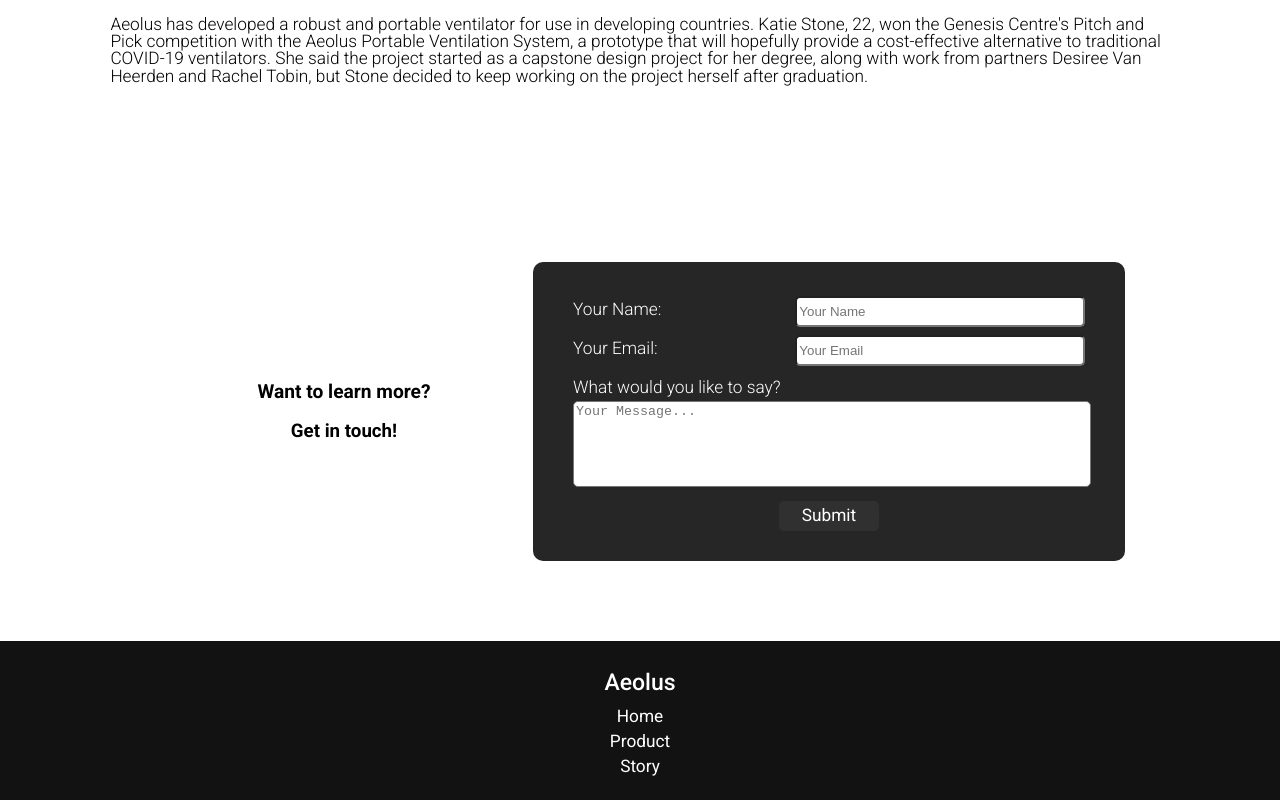
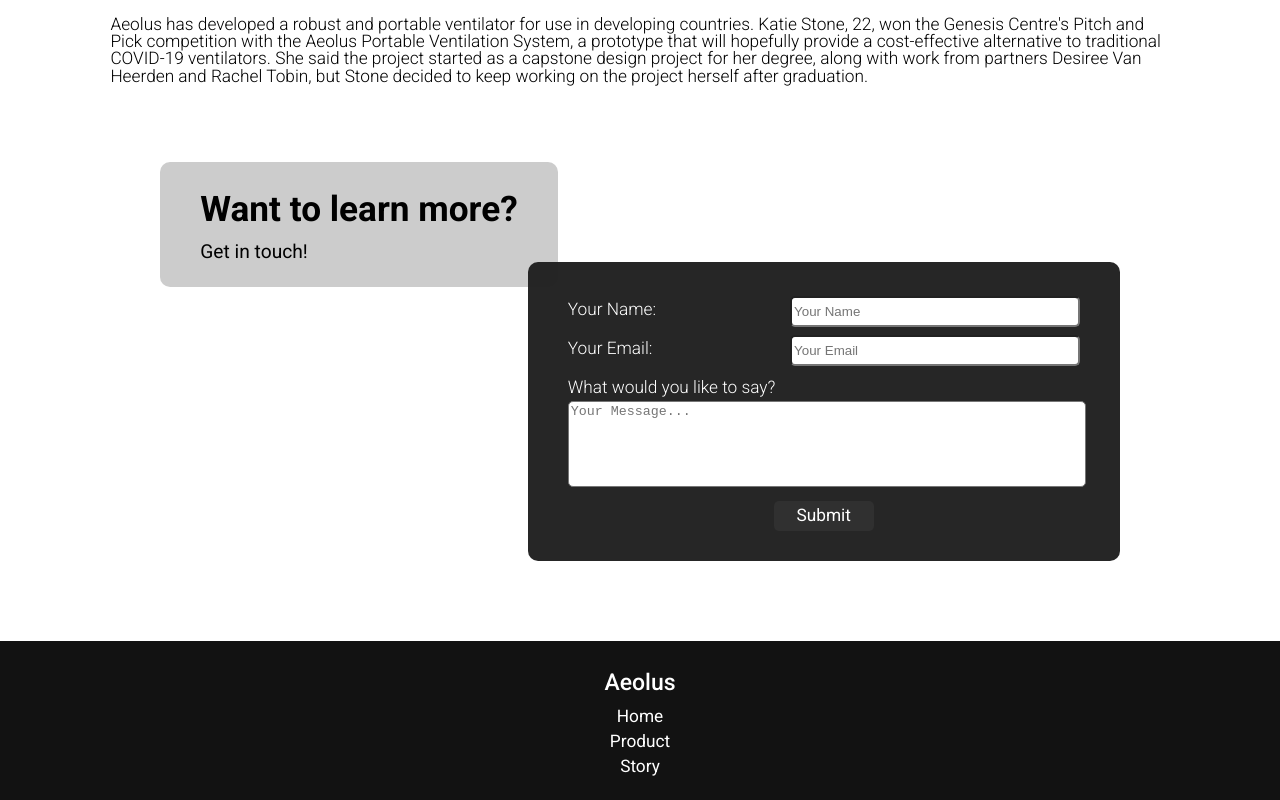
Before and after one commit to noahntaylor/aeolus, a React (Create React App) app: page / in a window 1280 px wide. Shown: the part 2684-3484 px from the top of the page. Built offline with nearby package versions, Linux system fonts and the light colour scheme.

Commit message:
Updates to contact section
- Improved styling and responsiveness on contact section
- Added preliminary logic to handle form submission for contact form

```diff
--- a/src/Components/Contact/Contact.css
+++ b/src/Components/Contact/Contact.css
@@ -99,6 +99,20 @@
 
 .contact-outside-heading {
   display: none;
+  text-align: left;
+  background-color: #ccc;
+}
+
+.contact-outside-heading-text {
+  font-size: 2.2em;
+  margin: 10px 0;
+}
+
+.contact-outside-text {
+  margin: 5px 0;
+  padding: 0;
+  font-size: 1.2em;
+  font-weight: 400;
 }
 
 .contact-inside-heading {
@@ -106,6 +120,16 @@
   padding: 0;
   margin: 10px 0;
   text-align: center;
+}
+
+.contact-submit-message {
+  position: absolute;
+  display: flex;
+  justify-content: center;
+  margin: 0;
+  background-color: #222222fa;
+  width: 42vw;
+  min-height: 40vh;
 }
 
 @media screen and (min-width: 500px) {
@@ -126,13 +150,17 @@
   }
   .contact-section {
     min-width: 40vw;
+    align-self: flex-end;
   }
   .contact-outside-heading {
+    align-self: flex-start;
     display: flex;
     flex-direction: column;
     justify-content: center;
-    align-items: center;
-    padding: 0 8vw;
+    padding: 20px 40px;
+    border-radius: 10px;
+    margin-top: -100px;
+    margin-right: -30px;
   }
   .contact-inside-heading {
     display: none;
--- a/src/Components/Contact/Contact.js
+++ b/src/Components/Contact/Contact.js
@@ -1,14 +1,21 @@
-import React from "react";
+import { React, useState } from "react";
 import "./Contact.css";
 
 function Contact() {
+  const [click, setClick] = useState(false);
+  const handleClick = () => setClick(!click);
+  const onSubmit = (e) => {
+    e.preventDefault();
+    console.log("refresh prevented");
+  };
+
   return (
     <div id="contact" className="contact">
       <div className="contact-outside-heading">
-        <h2 className="contact-heading">Want to learn more?</h2>
-        <h3 className="contact-heading">Get in touch!</h3>
+        <h2 className="contact-outside-heading-text">Want to learn more?</h2>
+        <h3 className="contact-outside-text">Get in touch!</h3>
       </div>
-      <form className="contact-section" action="">
+      <form className="contact-section" onSubmit={onSubmit}>
         <h2 className="contact-inside-heading">
           Want to learn more? Get in touch!
         </h2>
@@ -48,8 +55,18 @@
           />
         </div>
         <div className="button-row">
-          <button className="contact-button">Submit</button>
+          <button className="contact-button" onClick={handleClick}>
+            Submit
+          </button>
         </div>
+        {click ? (
+          <div className="contact-submit-message">
+            <p>
+              Thanks for your message! We will get back to you as soon as we
+              can.
+            </p>
+          </div>
+        ) : null}
       </form>
     </div>
   );
```
